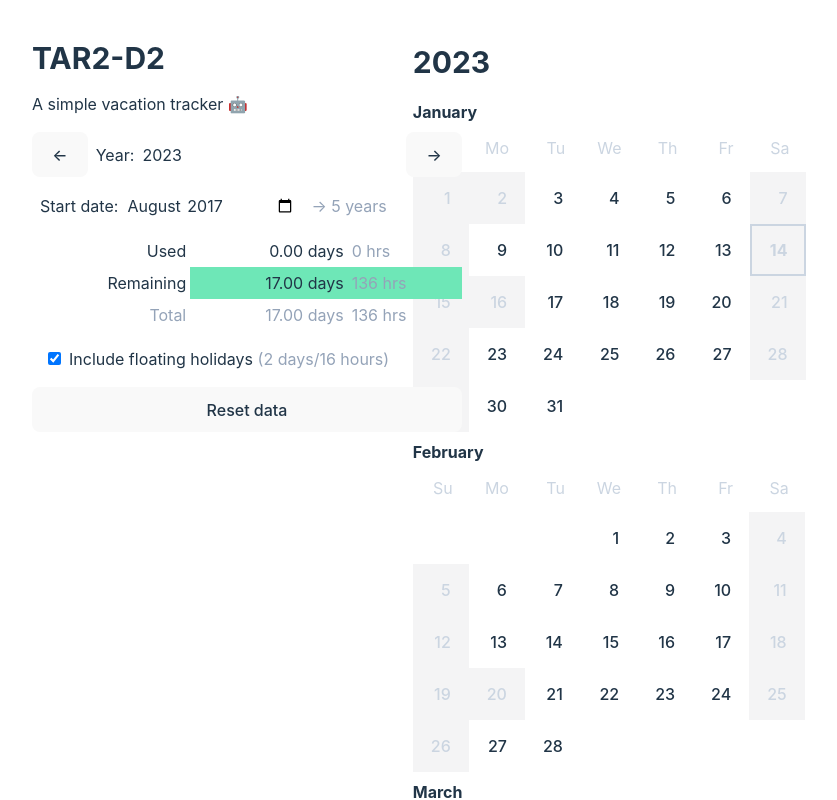
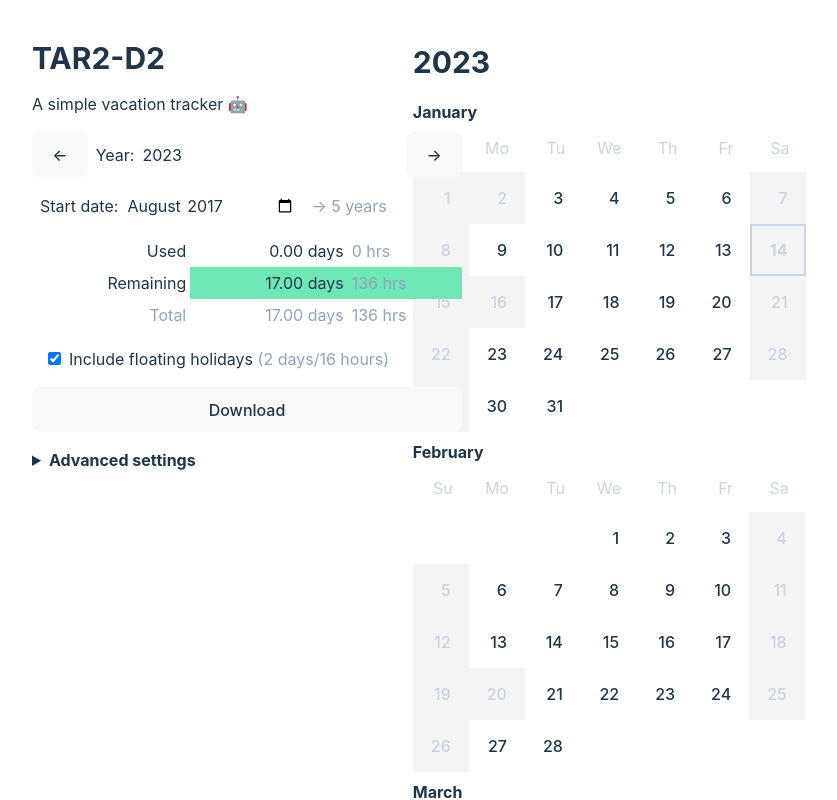
Before and after one commit to citelao/tar2d2, a React (Vite) app: page / in a window 1280 px wide. Shown: the top 800 px of the page, without its empty margins (0-837 px from the left). Built offline with nearby package versions, Linux system fonts and the light colour scheme.

Commit message:
download button

```diff
--- a/src/App.tsx
+++ b/src/App.tsx
@@ -5,9 +5,10 @@ import dayjs, { Dayjs } from 'dayjs'
 import weekday from 'dayjs/plugin/weekday';
 import advancedFormat from 'dayjs/plugin/advancedFormat';
 import { chooseRandom, classes, randBetween, split, times } from './utils';
-import { load_daysArray, load_includingFloating, load_startDate, persist_daysArray, persist_includingFloating, persist_startDate } from './State';
+import { load_daysArray, load_includingFloating, load_startDate, persist_daysArray, persist_includingFloating, persist_startDate, serialize_daysArray } from './State';
 import IDaysArray from './DaysArray';
 import { navigateTable } from './tables';
+import { downloadFile } from './files';
 
 dayjs.extend(weekday);
 dayjs.extend(advancedFormat);
@@ -255,6 +256,7 @@ function MonthTable(props: IMonthTableProps) {
 
 function App() {
   const [data, setData] = useState<IDaysArray>(load_daysArray());
+  const jsonData = serialize_daysArray(data);
   const [backup, setBackup] = useState<IDaysArray | null>(null);
   const [viewDate, setViewDate] = useState(dayjs().startOf("year"));
   useEffect(() => {
@@ -348,6 +350,11 @@ function App() {
   const remainingHours = totalHours - usedHours;
   const remainingDays = (remainingHours / 8);
 
+  const onDownload = () => {
+    const indentedData = serialize_daysArray(data, 4);
+    downloadFile("export.json", indentedData);
+  }
+
   return (
     <>
       <div className='md:grid gap-4 md:grid-cols-[minmax(min-content,_30%)_1fr]'>
@@ -429,6 +436,15 @@ function App() {
                 Include floating holidays <span className='text-slate-400'>(2 days/16 hours)</span>
               </label>
 
+              <button onClick={onDownload}>Download</button>
+
+              <details className='w-full'>
+                <summary className='font-bold'>Advanced settings</summary>
+
+                <label className='font-bold'>Raw JSON</label>
+
+                <textarea value={jsonData} className="w-10/12" rows={10} />
+
                 <button onClick={() => {
                   const hasBackup = backup !== null;
                   if (hasBackup) {
@@ -441,6 +457,7 @@ function App() {
                     setData([]);
                   }
                 }}>{(backup === null) ? "Reset data" : "Undo reset"}</button>
+              </details>
             </div>
           </div>
 
--- a/src/State.ts
+++ b/src/State.ts
@@ -1,9 +1,14 @@
 import dayjs from 'dayjs'
 import IDaysArray from "./DaysArray";
 
+export function serialize_daysArray(value: IDaysArray, indent?: number): string
+{
+    return JSON.stringify(value, undefined, indent);
+}
+
 export function persist_daysArray(value: IDaysArray)
 {
-    localStorage.setItem("days", JSON.stringify(value));
+    localStorage.setItem("days", serialize_daysArray(value));
 }
 
 export function load_daysArray(): IDaysArray
--- /dev/null
+++ b/src/files.ts
@@ -0,0 +1,13 @@
+export function downloadFile(filename: string, content: string) {
+    // https://stackoverflow.com/a/18197341/788168
+    const element = document.createElement("a");
+    element.setAttribute('href', 'data:text/plain;charset=utf-8,' + encodeURIComponent(content));
+    element.setAttribute('download', filename);
+
+    element.style.display = 'none';
+    document.body.appendChild(element);
+
+    element.click();
+
+    document.body.removeChild(element)
+}
```
Also changed, not shown: 1 other file (tests, documents, lock files or other folders). Lines whose indentation alone changed are shown as unchanged.
